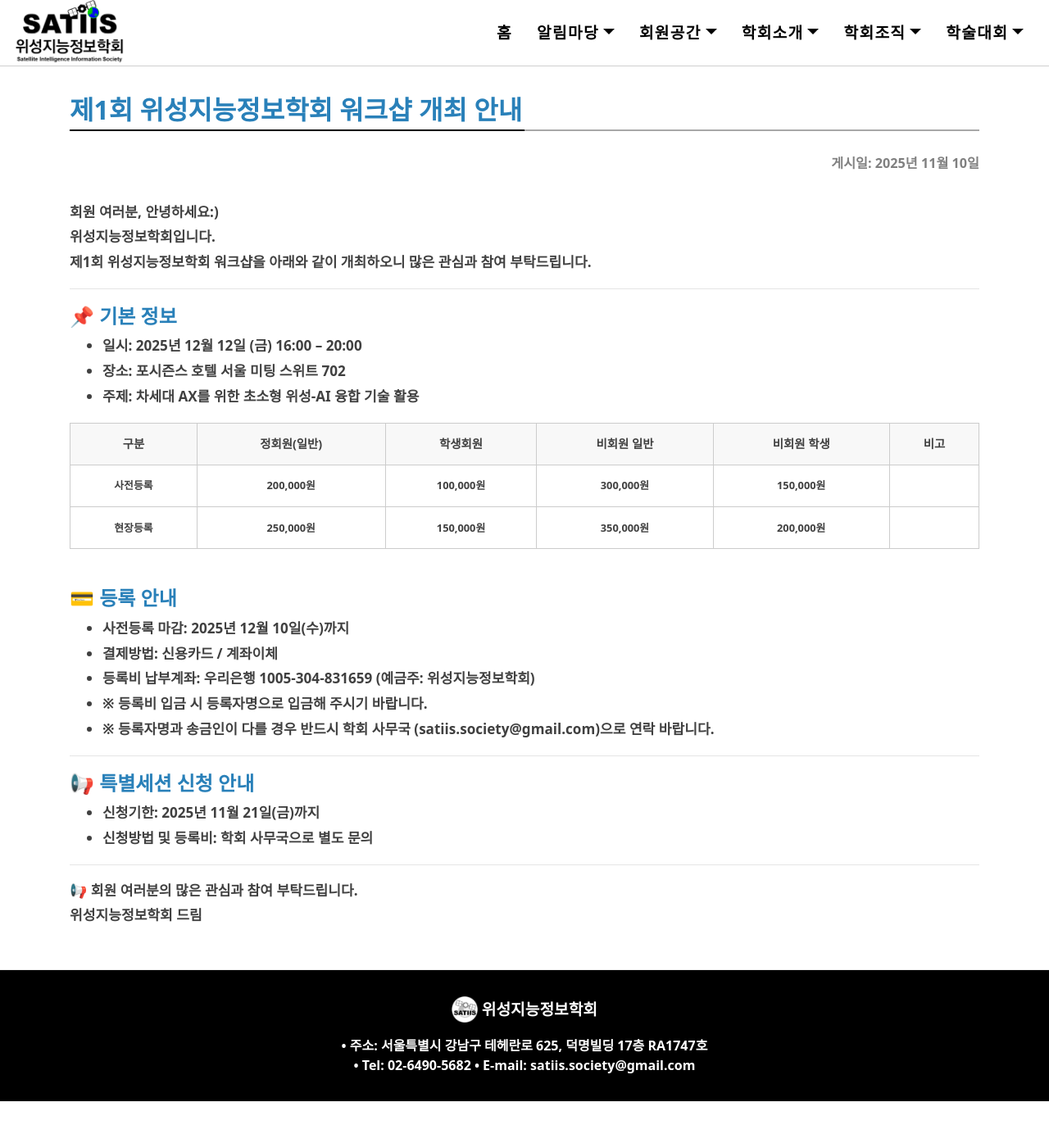
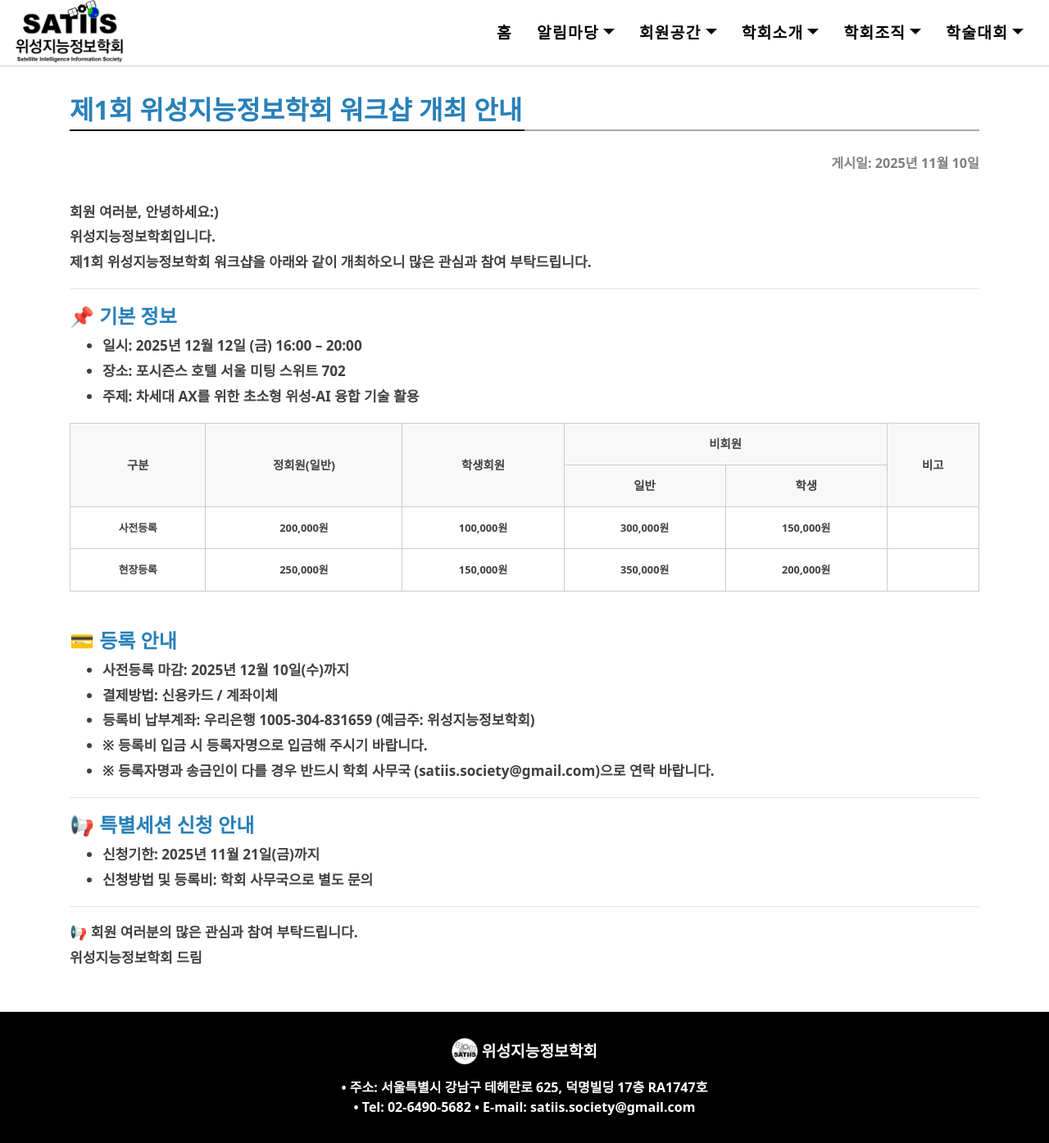
Before and after one commit to satiisgars/satiisgars.github.io, a Jekyll site: the page built from notice/num_2.md, in a window 1280 px wide and 1395 px high. Shown: the whole window at 82% size. Built offline with Jekyll 4.4.1, drawn with Linux system fonts in a browser that asks for light colours; nearby versions of some CDN libraries.

Commit message:
change notice2

```diff
--- a/notice/num_2.md
+++ b/notice/num_2.md
@@ -61,36 +61,41 @@ categories: [학회소식, 워크샵]
   <li><strong>주제:</strong> 차세대 AX를 위한 초소형 위성-AI 융합 기술 활용</li>
 </ul>
 
-<table style="width:100%; border-collapse: collapse; font-size: 0.95em; text-align: center;">
+<table style="width:100%; border-collapse: collapse; text-align: center; font-size: 0.95em;">
   <thead>
     <tr style="background-color: #e5ebf7;">
-      <th style="border: 1px solid #ccc; padding: 0.6em;">구분</th>
-      <th style="border: 1px solid #ccc; padding: 0.6em;">정회원(일반)</th>
-      <th style="border: 1px solid #ccc; padding: 0.6em;">학생회원</th>
-      <th style="border: 1px solid #ccc; padding: 0.6em;">비회원 일반</th>
-      <th style="border: 1px solid #ccc; padding: 0.6em;">비회원 학생</th>
-      <th style="border: 1px solid #ccc; padding: 0.6em;">비고</th>
+      <th style="border: 1px solid #ccc; padding: 8px;" rowspan="2">구분</th>
+      <th style="border: 1px solid #ccc; padding: 8px;" rowspan="2">정회원(일반)</th>
+      <th style="border: 1px solid #ccc; padding: 8px;" rowspan="2">학생회원</th>
+      <th style="border: 1px solid #ccc; padding: 8px;" colspan="2">비회원</th>
+      <th style="border: 1px solid #ccc; padding: 8px;" rowspan="2">비고</th>
+    </tr>
+    <tr style="background-color: #e5ebf7;">
+      <th style="border: 1px solid #ccc; padding: 8px;">일반</th>
+      <th style="border: 1px solid #ccc; padding: 8px;">학생</th>
     </tr>
   </thead>
+
   <tbody>
     <tr>
-      <td style="border: 1px solid #ccc; padding: 0.6em;">사전등록</td>
-      <td style="border: 1px solid #ccc; padding: 0.6em;">200,000원</td>
-      <td style="border: 1px solid #ccc; padding: 0.6em;">100,000원</td>
-      <td style="border: 1px solid #ccc; padding: 0.6em;">300,000원</td>
-      <td style="border: 1px solid #ccc; padding: 0.6em;">150,000원</td>
-      <td style="border: 1px solid #ccc; padding: 0.6em;"></td>
+      <td style="border: 1px solid #ccc; padding: 8px;">사전등록</td>
+      <td style="border: 1px solid #ccc; padding: 8px;">200,000원</td>
+      <td style="border: 1px solid #ccc; padding: 8px;">100,000원</td>
+      <td style="border: 1px solid #ccc; padding: 8px;">300,000원</td>
+      <td style="border: 1px solid #ccc; padding: 8px;">150,000원</td>
+      <td style="border: 1px solid #ccc; padding: 8px;"></td>
     </tr>
     <tr>
-      <td style="border: 1px solid #ccc; padding: 0.6em;">현장등록</td>
-      <td style="border: 1px solid #ccc; padding: 0.6em;">250,000원</td>
-      <td style="border: 1px solid #ccc; padding: 0.6em;">150,000원</td>
-      <td style="border: 1px solid #ccc; padding: 0.6em;">350,000원</td>
-      <td style="border: 1px solid #ccc; padding: 0.6em;">200,000원</td>
-      <td style="border: 1px solid #ccc; padding: 0.6em;"></td>
+      <td style="border: 1px solid #ccc; padding: 8px;">현장등록</td>
+      <td style="border: 1px solid #ccc; padding: 8px;">250,000원</td>
+      <td style="border: 1px solid #ccc; padding: 8px;">150,000원</td>
+      <td style="border: 1px solid #ccc; padding: 8px;">350,000원</td>
+      <td style="border: 1px solid #ccc; padding: 8px;">200,000원</td>
+      <td style="border: 1px solid #ccc; padding: 8px;"></td>
     </tr>
   </tbody>
 </table>
+
 <br>
 
 <h4>💳 등록 안내</h4>
```
